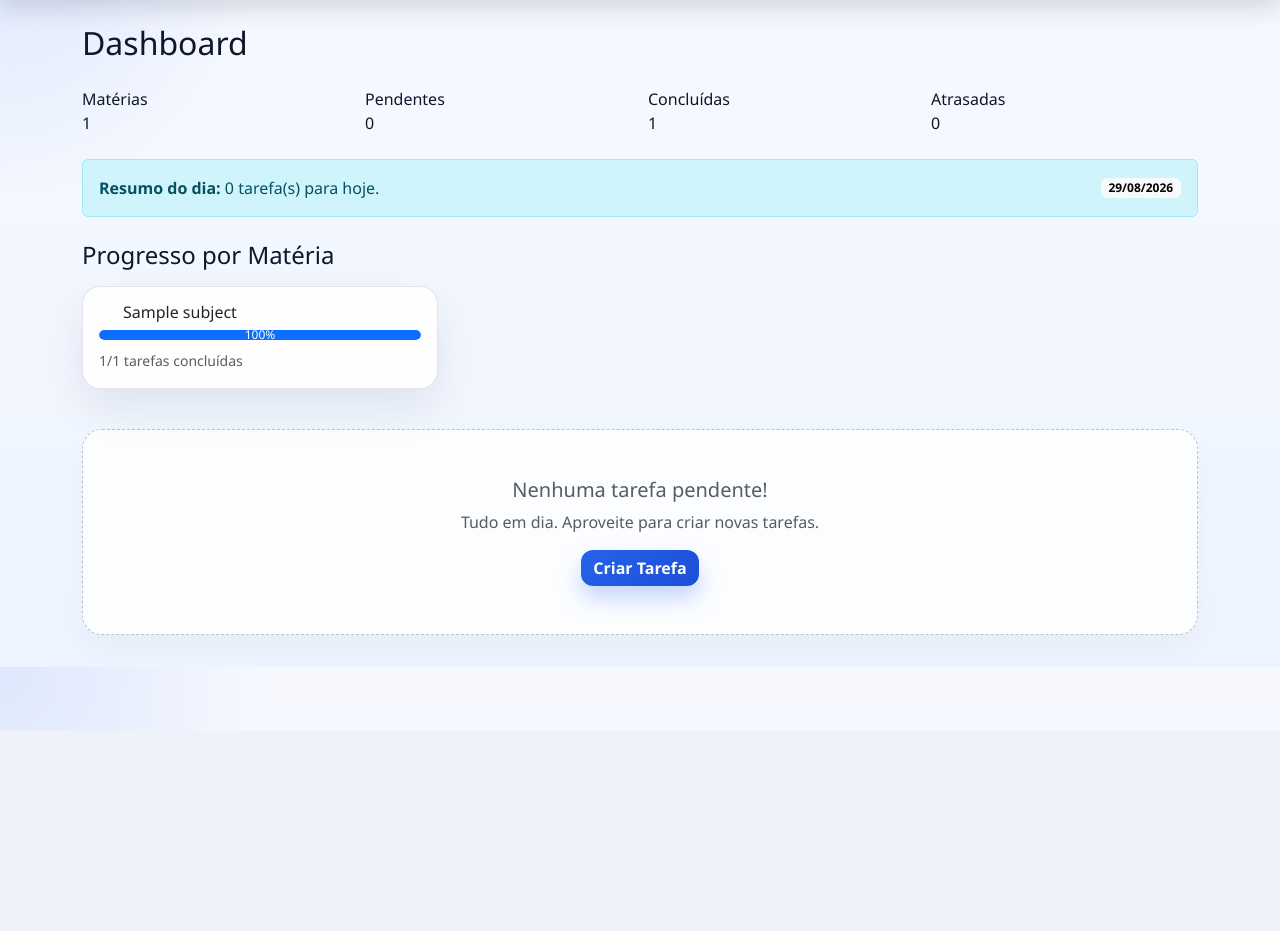
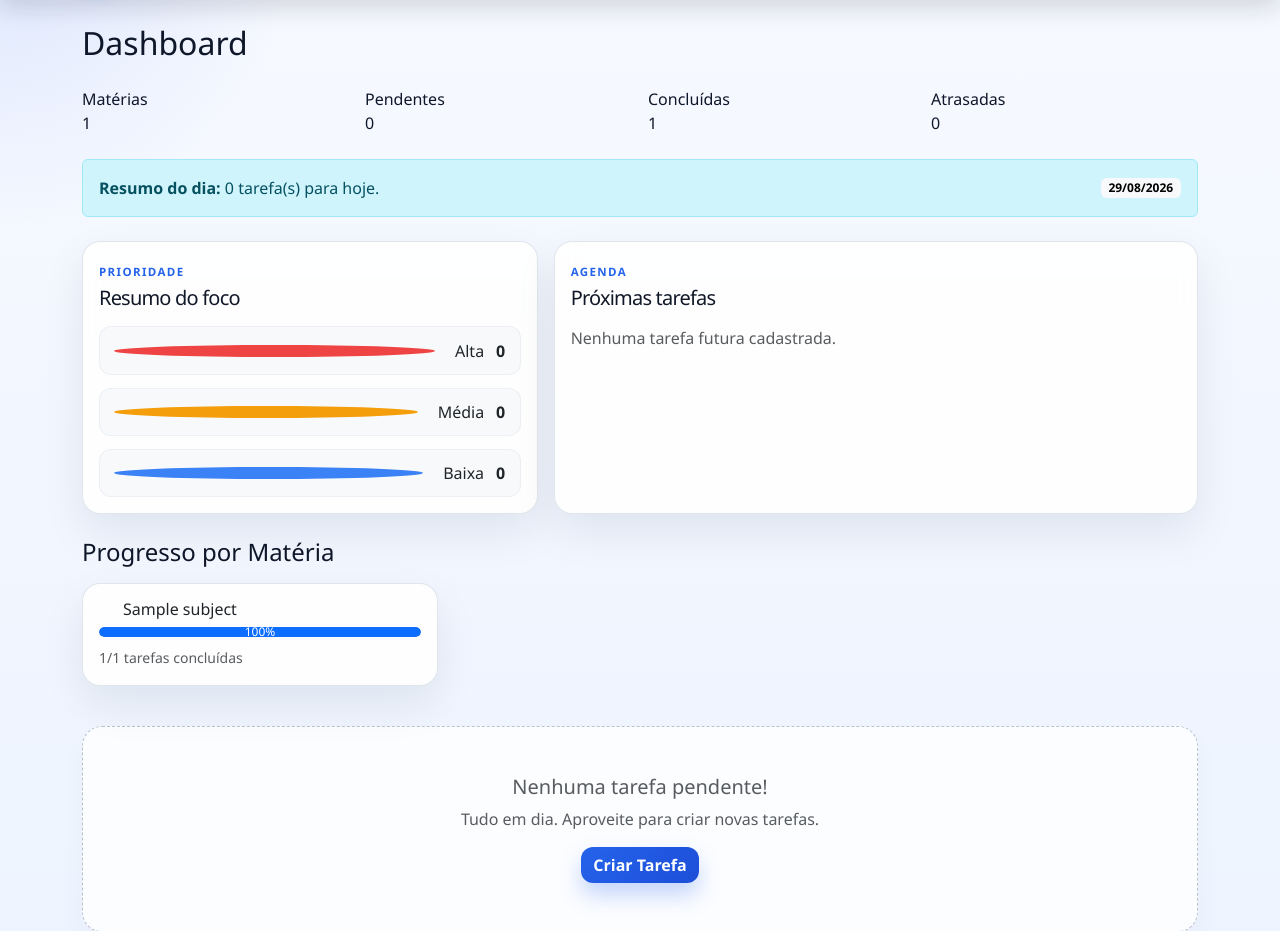
Before and after one commit to YuriAlvvvss/PlanejaENEM, a Flask app: page / in a window 1280 px wide. Shown: the part 69-1000 px from the top of the page. Before the commit the page ends 800 px from the top, so only its background shows below. Run offline with Flask 3, Linux system fonts and the light colour scheme; a user stored in the database is signed in; tables that the repository leaves empty hold one stand-in row (values such as "Sample post"); some libraries are stand-ins or nearby versions.

Commit message:
melhorias na aba Dashboard

```diff
--- a/app/main/routes.py
+++ b/app/main/routes.py
@@ -31,6 +31,27 @@ def dashboard():
         if (not task.concluida) and task.data_prevista == today
     )
 
+    priority_summary = {
+        "alta": sum(
+            1 for task in all_tasks if (not task.concluida) and task.prioridade == "alta"
+        ),
+        "media": sum(
+            1 for task in all_tasks if (not task.concluida) and task.prioridade == "media"
+        ),
+        "baixa": sum(
+            1 for task in all_tasks if (not task.concluida) and task.prioridade == "baixa"
+        ),
+    }
+
+    upcoming_tasks = (
+        Task.query.filter_by(user_id=current_user.id, concluida=False)
+        .filter(Task.data_prevista.isnot(None))
+        .filter(Task.data_prevista >= today)
+        .order_by(Task.data_prevista.asc(), Task.prioridade.desc())
+        .limit(5)
+        .all()
+    )
+
     return render_template(
         "dashboard.html",
         subjects=subjects,
@@ -38,6 +59,8 @@ def dashboard():
         completed_tasks=completed_tasks,
         overdue_tasks=overdue_tasks,
         todays_tasks=todays_tasks,
+        priority_summary=priority_summary,
+        upcoming_tasks=upcoming_tasks,
         today=today,
     )
 
--- a/app/static/style.css
+++ b/app/static/style.css
@@ -125,6 +125,68 @@ body {
 .dashboard-card {
     border-radius: 18px;
     background: rgba(255, 255, 255, 0.88);
+}
+
+.priority-summary {
+    display: grid;
+    gap: 0.8rem;
+}
+
+.priority-item {
+    display: flex;
+    align-items: center;
+    justify-content: space-between;
+    gap: 0.75rem;
+    padding: 0.7rem 0.9rem;
+    border-radius: 12px;
+    background: rgba(148, 163, 184, 0.06);
+    border: 1px solid rgba(148, 163, 184, 0.12);
+}
+
+.priority-item span:first-of-type {
+    flex: 1;
+}
+
+.priority-dot {
+    display: inline-flex;
+    width: 12px;
+    height: 12px;
+    border-radius: 50%;
+    margin-right: 0.5rem;
+}
+
+.priority-dot--high {
+    background: #ef4444;
+}
+
+.priority-dot--medium {
+    background: #f59e0b;
+}
+
+.priority-dot--low {
+    background: #3b82f6;
+}
+
+.upcoming-task-list {
+    display: grid;
+    gap: 0.8rem;
+}
+
+.upcoming-task-item {
+    display: flex;
+    justify-content: space-between;
+    gap: 1rem;
+    padding: 0.8rem 0.95rem;
+    border-radius: 12px;
+    background: rgba(248, 250, 252, 0.9);
+    border: 1px solid rgba(148, 163, 184, 0.12);
+}
+
+.upcoming-task-meta {
+    display: flex;
+    flex-direction: column;
+    align-items: flex-end;
+    gap: 0.45rem;
 }
 
 .page-header {
--- a/app/templates/dashboard.html
+++ b/app/templates/dashboard.html
@@ -38,6 +38,71 @@
                 <strong>Resumo do dia:</strong> {{ todays_tasks }} tarefa(s) para hoje.
             </div>
             <span class="badge text-bg-light">{{ today.strftime('%d/%m/%Y') }}</span>
+        </div>
+    </div>
+</div>
+
+<div class="row g-3 mb-4">
+    <div class="col-lg-5">
+        <div class="card dashboard-card h-100">
+            <div class="card-body">
+                <div class="eyebrow">Prioridade</div>
+                <h5 class="card-title mb-3">Resumo do foco</h5>
+
+                <div class="priority-summary">
+                    <div class="priority-item">
+                        <span class="priority-dot priority-dot--high"></span>
+                        <span>Alta</span>
+                        <strong>{{ priority_summary['alta'] }}</strong>
+                    </div>
+                    <div class="priority-item">
+                        <span class="priority-dot priority-dot--medium"></span>
+                        <span>Média</span>
+                        <strong>{{ priority_summary['media'] }}</strong>
+                    </div>
+                    <div class="priority-item">
+                        <span class="priority-dot priority-dot--low"></span>
+                        <span>Baixa</span>
+                        <strong>{{ priority_summary['baixa'] }}</strong>
+                    </div>
+                </div>
+            </div>
+        </div>
+    </div>
+
+    <div class="col-lg-7">
+        <div class="card dashboard-card h-100">
+            <div class="card-body">
+                <div class="eyebrow">Agenda</div>
+                <h5 class="card-title mb-3">Próximas tarefas</h5>
+
+                {% if upcoming_tasks %}
+                <div class="upcoming-task-list">
+                    {% for task in upcoming_tasks %}
+                    <div class="upcoming-task-item">
+                        <div>
+                            <div class="fw-semibold">{{ task.titulo }}</div>
+                            <small class="text-muted">{{ task.subject.nome }}</small>
+                        </div>
+                        <div class="upcoming-task-meta">
+                            {% if task.prioridade == 'alta' %}
+                            <span class="badge bg-danger-subtle text-danger">Alta</span>
+                            {% elif task.prioridade == 'media' %}
+                            <span class="badge bg-warning-subtle text-warning">Média</span>
+                            {% else %}
+                            <span class="badge bg-info-subtle text-info">Baixa</span>
+                            {% endif %}
+                            {% if task.data_prevista %}
+                            <small class="text-muted">{{ task.data_prevista.strftime('%d/%m/%Y') }}</small>
+                            {% endif %}
+                        </div>
+                    </div>
+                    {% endfor %}
+                </div>
+                {% else %}
+                <p class="text-muted mb-0">Nenhuma tarefa futura cadastrada.</p>
+                {% endif %}
+            </div>
         </div>
     </div>
 </div>
```
Also changed, not shown: tests/test_auth.py (+55 -0 lines).
